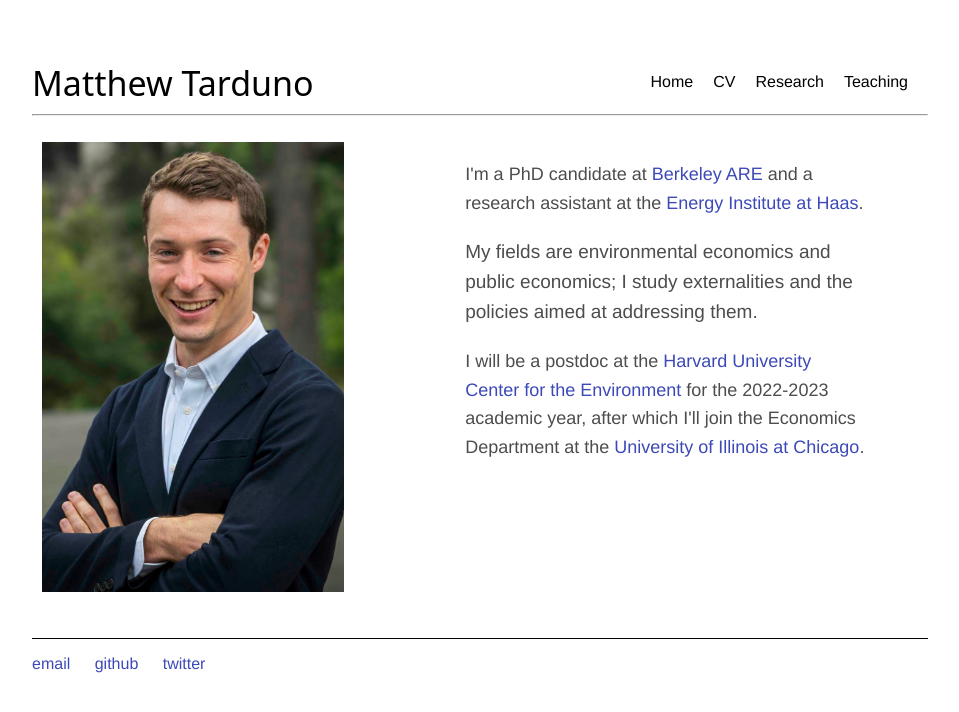
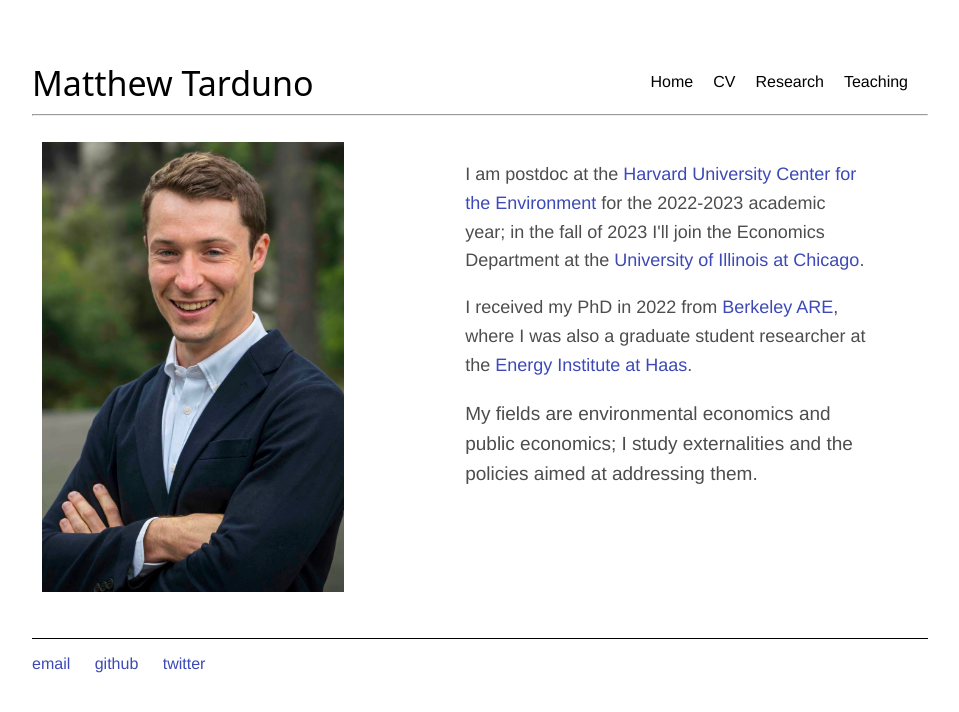
Before and after one commit to Matt-Tarduno/Matt-Tarduno.github.io, a Jekyll site: the page built from index.html, in a window 1280 px wide. Shown: the top 712 px of the page, without its empty margins (160-1119 px from the left). Built offline with Jekyll 4.4.1, drawn with Linux system fonts in a browser that asks for light colours.

Commit message:
Update index.html

```diff
--- a/index.html
+++ b/index.html
@@ -25,11 +25,11 @@ sitemap:
 
   <div class="column">
 
-	<p style="font-size:18px; line-height:1.6;">I'm a PhD candidate at <a href="https://are.berkeley.edu/" target="_blank"><span style="font-weight:500;">Berkeley ARE</span></a> and a research assistant at the <a href="https://ei.haas.berkeley.edu/" target="_blank"><span style="font-weight:500;">Energy Institute at Haas</span></a>. </p>
-		<p></p>
+	  <p style="font-size:18px; line-height:1.6;">I am postdoc at the <a href="https://environment.harvard.edu/" target="_blank"><span style="font-weight:500;">Harvard University Center for the Environment</span></a> for the 2022-2023 academic year; in the fall of 2023 I'll join the Economics Department at the <a href="https://econ.uic.edu/" target="_blank"><span style="font-weight:500;">University of Illinois at Chicago</span></a>.</p>
+	  <p></p>
+	<p style="font-size:18px; line-height:1.6;">I received my PhD in 2022 from <a href="https://are.berkeley.edu/" target="_blank"><span style="font-weight:500;">Berkeley ARE</span></a>, where I was also a graduate student researcher at the <a href="https://ei.haas.berkeley.edu/" target="_blank"><span style="font-weight:500;">Energy Institute at Haas</span></a>. </p>
+	<p></p>
 	 <p style="font-size:19px; line-height:1.6"> My fields are <span style="font-weight:550;">environmental economics</span> and <span style="font-weight:550;">public economics</span>; I study externalities and the policies aimed at addressing them. </p>
-	  <p></p>
-	  <p style="font-size:18px; line-height:1.6;">I will be a postdoc at the <a href="https://environment.harvard.edu/" target="_blank"><span style="font-weight:500;">Harvard University Center for the Environment</span></a> for the 2022-2023 academic year, after which I'll join the Economics Department at the <a href="https://econ.uic.edu/" target="_blank"><span style="font-weight:500;">University of Illinois at Chicago</span></a>.</p>
 
 	</div>
 </div>
```
